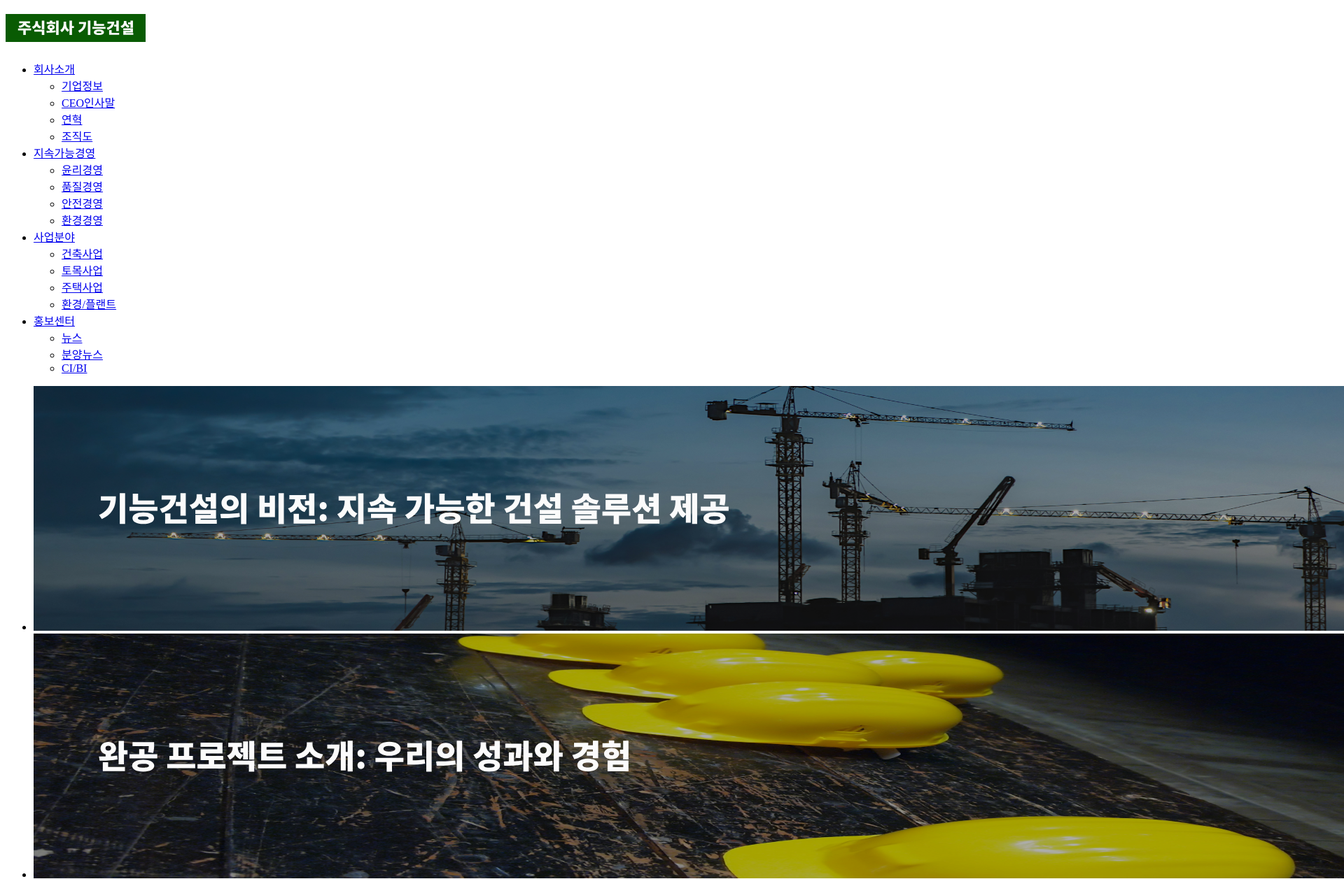
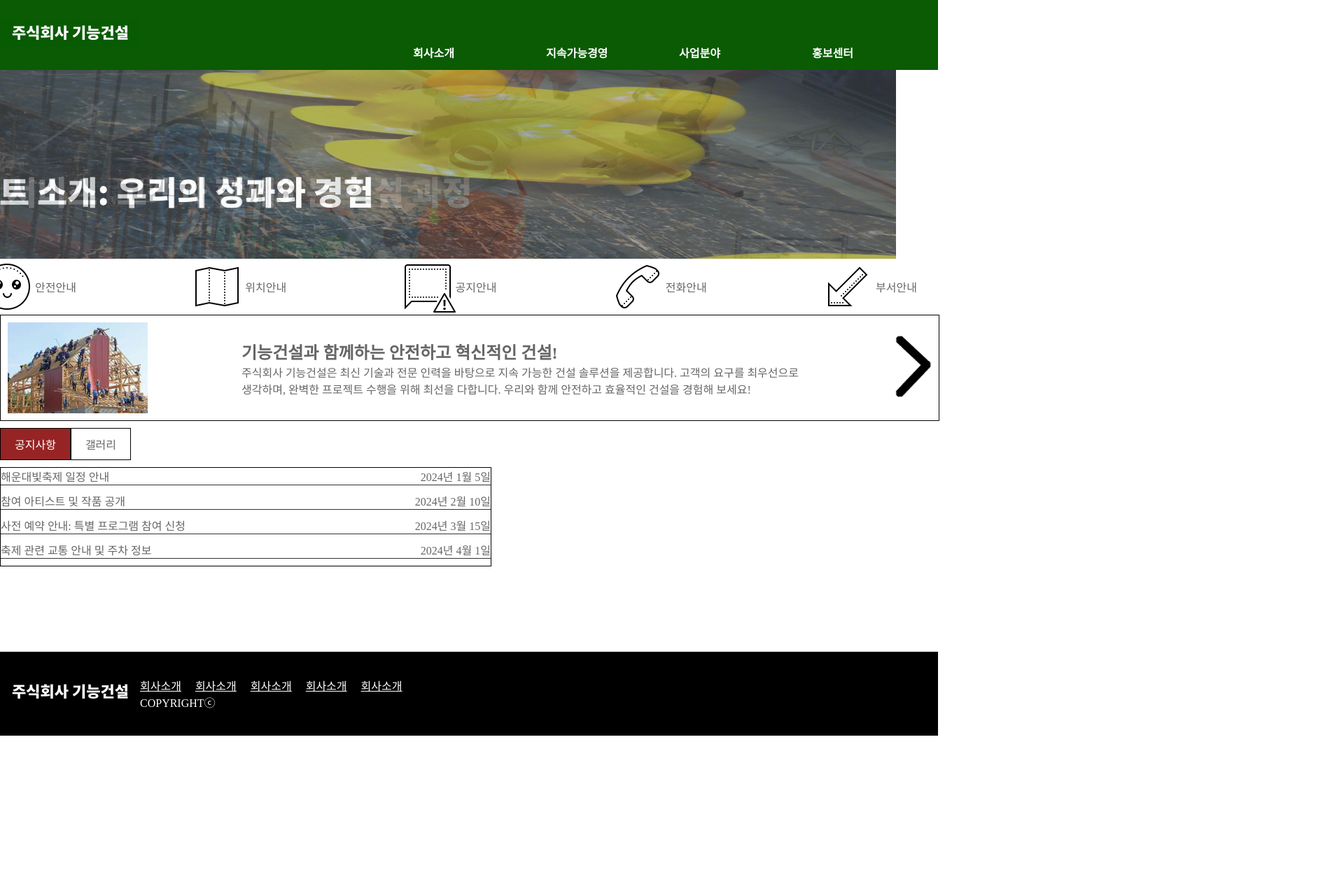
Before and after one commit to sungaee/webDesign, a plain HTML site: page siteF-1/index.html in a window 1280 px wide. Shown: the top 1257 px of the page at 70% size, 1920 px wide, since content can reach past the window. After the commit the page ends 1052 px from the top, so only its background shows below. Drawn offline with Linux system fonts and the light colour scheme.

Commit message:
F-1 실기

```diff
--- /dev/null
+++ b/siteF-1/css/style.css
@@ -0,0 +1,205 @@
+@charset "utf-8";
+*{padding: 0;margin: 0;}
+a{text-decoration: inherit;color: inherit;}
+img{max-width: 100%;}
+ul{list-style: none;}
+html{color: #666; background-color: #fff;}
+
+
+header{
+    width: 1340px;
+    height: 100px;
+    margin: 0 auto;
+    display: flex;
+    justify-content: space-between;
+    background-color: #0a5b03;
+}
+.logo{
+    display: flex;
+    align-items: center;
+}
+.gnb{
+    display: flex;
+    margin-top: 50px;
+    z-index: 555;
+}
+.gnb a{
+    display: flex;
+    width: 180px;
+    height: 50px;
+    align-items: center;
+    padding-left: 10px;
+}
+.gnb>li{
+    position: relative;
+}
+.gnb>li>a{
+    font-weight: bold;
+    color: #fff;
+}
+.gnb ul{
+    background-color: #fff;
+    position: absolute;
+    left: 0;
+    top: 50px;
+    height: 0;
+    overflow: hidden;
+    transition: all 0.6s ease 0s;
+}
+.gnb>li>a:hover{
+    background-color: #666;
+    color: #fff;
+}
+.gnb>li>ul>li>a:hover{
+    background-color: #666;
+    color: #fff;
+}
+.gnb>li:hover ul{
+    height: 200px
+}
+.station{
+    width: 100%;
+    height: 350px;
+    position: relative;
+}
+.train{
+    width: 100%;
+    height: 100%;
+    position: relative;
+    overflow: hidden;
+}
+.train>li{
+    width: 100%;
+    height: 100%;
+    position: absolute;
+    top: 0;
+    left: 0;
+    opacity: 0;
+    pointer-events: 0;
+    transition: all 0.6s ease 0s;
+
+}
+.train>li.on{
+    opacity: 1;
+    pointer-events: auto;
+}
+.train>li img{
+    width: 100%;
+    height: 100%;
+    object-fit: cover;
+}
+.direct{
+    position: absolute;
+    left: calc(50% - 670px);
+    width: 1340px;
+    bottom: 0;
+}
+.direct ul{
+    display: flex;
+    justify-content: space-between;
+    background-color: #fff;
+}
+.direct a{
+    display: flex;
+    align-items: center;
+}
+
+.banner{
+    width: 1340px;
+    height: 150px;
+    display: flex;
+    border: 1px solid black;
+    margin: 0 auto;
+    align-items: center;
+    justify-content: space-between;
+}
+.banner img{
+    margin: 10px;
+}
+.banner img:hover{
+    opacity: 0.8;
+}
+.banner_txt{
+    width: 800px;
+}
+.contents{
+    width: 1340px;
+    height: 320px;
+    margin: 0 auto;
+}
+.tabs{
+    display: flex;
+    margin-top: 10px;
+    width: 700px;
+}
+.tabs a{
+    padding: 10px 20px;
+    border: 1px solid black;
+}
+.tabs a.on{
+    background-color: rgb(151, 36, 36);
+    color: #fff;
+}
+.tabs_contents{
+    width: 700px;
+    border: 1px solid black;
+    margin-top: 10px;
+}
+.tabs_contents ul{
+    display: none;
+}
+.notice.on{
+    display: block;
+}
+.gallery.on{
+    display: flex;
+}
+.notice li{
+    display: flex;
+    justify-content: space-between;
+    border-bottom: 1px solid #333;
+    margin-bottom: 10px;
+}
+.gallery{
+    display: flex;
+    justify-content: space-between;
+}
+footer{
+    width: 1340px;
+    height: 120px;
+    margin: 0 auto;
+    display: flex;
+    align-items: center;
+    background-color: black;
+    color: #fff;
+}
+.footmenu{
+    display: flex;
+    text-decoration: underline;
+}
+.footmenu>li{
+    margin-right: 20px;
+}
+
+.popup{
+    width: 300px;
+    position: fixed;
+    top: 300px;
+    left: 300px;
+    padding: 30px;
+    background-color: #fff;
+    border: 2px solid black;
+    display: none;
+}
+.popup_ctl{
+    display: flex;
+    justify-content: flex-end;
+}
+.btn_close{
+    padding: 10px;
+    border: 1px solid black;
+    cursor: pointer;
+}
+.popup.on{
+    display: block;
+}
--- a/siteF-1/index.html
+++ b/siteF-1/index.html
@@ -4,6 +4,8 @@
 	<meta charset="UTF-8">
 	<meta name="viewport" content="width=device-width, initial-scale=1.0">
 	<title>주식회사 기능건설</title>
+	<link rel="stylesheet" href="./css/style.css">
+	<script src="./script/script.js"></script>
 </head>
 <body>
 	<header>
@@ -49,7 +51,7 @@
 
 	<div class="station">
 		<ul class="train">
-			<li><a href="#"><img src="./images/slide1.png" alt="1"></a></li>
+			<li class="on"><a href="#"><img src="./images/slide1.png" alt="1"></a></li>
 			<li><a href="#"><img src="./images/slide2.png" alt="2"></a></li>
 			<li><a href="#"><img src="./images/slide3.png" alt="3"></a></li>
 		</ul>
@@ -101,8 +103,58 @@
 		<a href="#"><img src="./images/arrow.png" alt="배너바로가기"></a>
 	</div>
 
-	<div class="contents"></div>
+	<div class="contents">
+		<div class="tabs">
+			<a class="on" href="#">공지사항</a>
+			<a href="#">갤러리</a>
+		</div>
+		<div class="tabs_contents">
+			<ul class="notice on">
+                <li class="popup_click">
+                  <a href="#">해운대빛축제 일정 안내</a
+                  ><span>2024년 1월 5일</span>
+                </li>
+                <li>
+                  <a href="#">참여 아티스트 및 작품 공개</a
+                  ><span>2024년 2월 10일</span>
+                </li>
+                <li>
+                  <a href="#">사전 예약 안내: 특별 프로그램 참여 신청</a
+                  ><span>2024년 3월 15일</span>
+                </li>
+                <li>
+                  <a href="#">축제 관련 교통 안내 및 주차 정보</a
+                  ><span>2024년 4월 1일</span>
+                </li>
+              </ul>
+			<ul class="gallery">
+				<li><a href="#"><img src="./images/gallery1.jpg" alt="갤러리1"></a><p>갤러리1</p></li>
+				<li><a href="#"><img src="./images/gallery2.jpg" alt="갤러리2"></a><p>갤러리2</p></li>
+				<li><a href="#"><img src="./images/gallery3.jpg" alt="갤러리3"></a><p>갤러리3</p></li>
+			</ul>
+		</div>
+	</div>
 
-	<footer></footer>
+	<footer>
+		<h2 class="foot_logo"><a href="#"><img src="./images/foot_logo.png" alt="주식회사기능건설"></a></h2>
+		<div class="ingo">
+			<ul class="footmenu">
+				<li><a href="#">회사소개</a></li>
+				<li><a href="#">회사소개</a></li>
+				<li><a href="#">회사소개</a></li>
+				<li><a href="#">회사소개</a></li>
+				<li><a href="#">회사소개</a></li>
+			</ul>
+			<div class="copy">COPYRIGHTⓒ</div>
+		</div>
+	</footer>
+
+	<div class="popup">
+		<h2>제목</h2>
+		<p>dslfjlkjdskflksk</p>
+		<div class="popup_ctl">
+			<div class="btn_close">x닫기</div>
+		</div>
+	</div>
 </body>
 </html>
--- /dev/null
+++ b/siteF-1/script/script.js
@@ -0,0 +1,43 @@
+window.addEventListener("load", function(){
+    let popup = this.document.querySelector(".popup");
+    let btn_close = this.document.querySelector(".btn_close");
+    let popup_click =this.document.querySelector(".popup_click");
+
+    popup_click.addEventListener("click", function(){
+        popup.classList.add("on");
+    })
+    btn_close.addEventListener("click", function(){
+        popup.classList.remove("on");
+    })
+
+
+    let train = this.document.querySelectorAll(".train>li");
+    let count = 0;
+
+    this.setInterval(function(){
+        count++;
+        if(count>2){count=0};
+
+        train.forEach(function(obj, index){
+            train[index].classList.remove("on");
+            train[count].classList.add("on");
+        })
+    },2500)
+
+    let tabs = this.document.querySelectorAll(".tabs>a");
+    let tabs_contents = this.document.querySelectorAll(".tabs_contents>ul");
+
+    tabs.forEach(function(tab, index){
+        tab.addEventListener("click", function(){
+            tabs[0].classList.remove("on");
+            tabs[1].classList.remove("on");
+            tab.classList.add("on");
+
+            tabs_contents[0].classList.remove("on");
+            tabs_contents[1].classList.remove("on");
+            tabs_contents[index].classList.add("on");
+        })
+    })
+
+
+})
```
